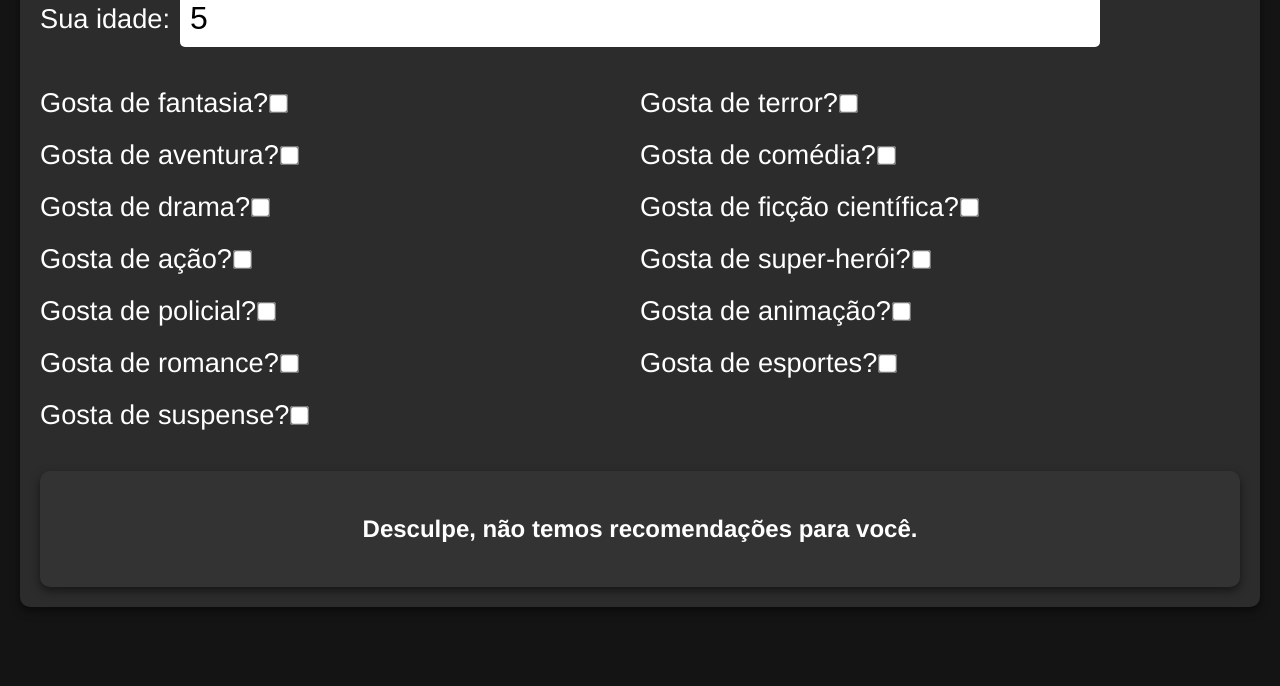
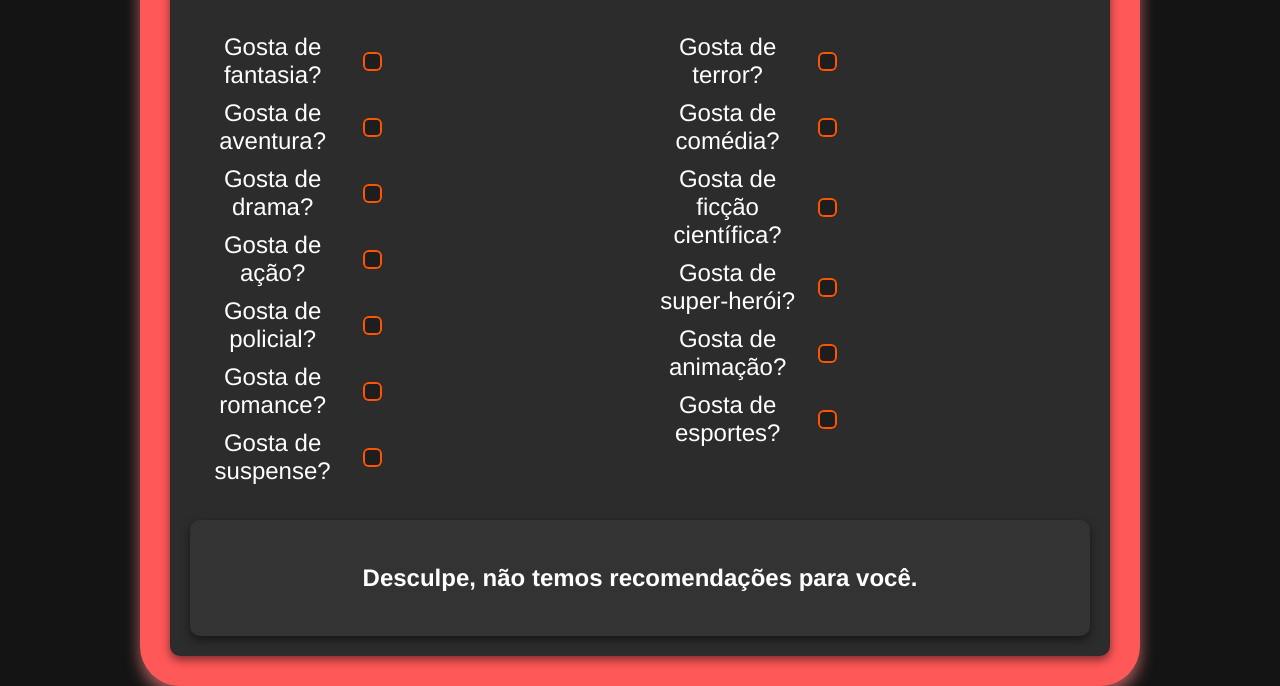
Before and after one commit to Leonardo-Adriano-3A/Recomendador-de-Filmes, a plain HTML site: page RecomendadorFIlmes/index.html in a window 1280 px wide. Shown: the part 158-844 px from the top of the page. Before the commit the page ends 800 px from the top, so only its background shows below. Drawn offline with nearby package versions, Linux system fonts and the light colour scheme.

Commit message:
Update style.css

```diff
--- a/RecomendadorFIlmes/style.css
+++ b/RecomendadorFIlmes/style.css
@@ -12,8 +12,8 @@ body {
 
 .container {
   text-align: center;
-    width: 1200px;
-    max-width: 1800px;
+  width: 900px; /* Ajuste a largura do container cinza */
+  max-width: 1200px;
   margin: 0 auto;
   padding: 20px;
   background-color: #2c2c2c;
@@ -33,9 +33,15 @@ body {
   margin-bottom: 20px;
 }
 
+.input-group label {
+  font-size: 1.7em;
+  margin-right: 10px;
+}
+
 .checkbox-container {
-    display: flex;
-    justify-content: space-between;
+  display: grid;
+  grid-template-columns: repeat(2, 1fr);
+  gap: 10px;
   margin-bottom: 20px;
 }
 
@@ -43,14 +49,13 @@ body {
   display: flex;
   flex-direction: column;
   align-items: flex-start;
-    width: 75%;
 }
 
 label {
   display: flex;
   align-items: center;
-    margin: 10px 0;
-    font-size: 1.7em;
+  margin: 5px 0;
+  font-size: 1.5em;
 }
 
 input[type="number"] {
@@ -62,9 +67,48 @@ body {
   margin: 10px;
 }
 
-  input[type="checkbox"] {
+
+/* Create a custom checkbox */
+.checkmark {
+  position: relative;
+  box-shadow: rgb(255, 84, 0) 0px 0px 0px 2px;
+  background-color: rgba(16, 16, 16, 0.5);
+  height: 15px;
+  width: 15px;
   margin-right: 10px;
-    transform: scale(1.5);
+  flex-shrink: 0;
+  transition: all 0.2s ease 0s;
+  cursor: pointer;
+  transform-origin: 0px 10px;
+  border-radius: 4px;
+  padding: 0px;
+  box-sizing: border-box;
+}
+
+.container input:checked ~ .checkmark {
+  background-color: rgba(245, 24, 24, 0.5);
+}
+
+.checkmark:after {
+  content: "";
+  position: absolute;
+  display: none;
+}
+
+.container input:checked ~ .checkmark:after {
+  display: block;
+}
+
+/* Style the checkmark/indicator */
+.container .checkmark:after {
+  left: 0.35em;
+  top: 0.15em;
+  width: 0.25em;
+  height: 0.5em;
+  border: solid white;
+  border-width: 0 0.1em 0.1em 0;
+  transform: rotate(45deg);
+  transition: all 500ms ease-in-out;
 }
 
 .recommendation {
@@ -80,7 +124,82 @@ body {
   font-weight: bold;
 }
 
-  .suaidade{
+.suaidade {
   color: #fefefe;
   font-size: 27.2px;
 }
+
+.containerblack {
+  width: 940px;
+  max-width: 1260px;
+  margin: 0 auto;
+  background-color: #ff5858;
+  border-radius: 40px;
+  box-shadow: 0 8px 15px rgba(255, 133, 133, 0.651);
+  padding: 30px; /* Adiciona padding para que o container cinza tenha espaço ao redor */
+}
+
+.containerlabel{
+  display: flex;
+  gap: 10px;
+}
+
+/* Hide the default checkbox */
+.containerlabel input {
+  position: absolute;
+  opacity: 0;
+  cursor: pointer;
+  height: 0;
+  width: 0;
+}
+
+.containerlabel input:checked ~ .checkmark:after {
+  display: block;
+}
+
+/* Style the checkmark/indicator */
+.containerlabel .checkmark {
+  position: relative;
+  box-shadow: rgb(255, 84, 0) 0px 0px 0px 2px;
+  background-color: rgba(16, 16, 16, 0.5);
+  height: 15px; /* Ajuste do tamanho da checkbox */
+  width: 15px;  /* Ajuste do tamanho da checkbox */
+  margin-right: 10px;
+  flex-shrink: 0;
+  transition: all 0.2s ease 0s;
+  cursor: pointer;
+  transform-origin: 0px 10px;
+  border-radius: 4px;
+  padding: 0px;
+  box-sizing: border-box;
+}
+
+.containerlabel .checkmark:after {
+  content: "";
+  position: absolute;
+  display: none;
+  left: 3px;  /* Ajuste para centralizar */
+  top: 1px;   /* Ajuste para centralizar */
+  width: 5px; /* Ajuste do tamanho do checkmark */
+  height: 10px; /* Ajuste do tamanho do checkmark */
+  border: solid white;
+  border-width: 0 2px 2px 0;
+  transform: rotate(45deg);
+  transition: all 500ms ease-in-out;
+}
+
+.containerlabel input:checked ~ .checkmark:after {
+  display: block;
+}
+
+/* Estilizando o grupo de checkboxes */
+.checkbox-group {
+  display: flex;
+  flex-direction: column;
+  align-items: flex-start;
+  width: 45%; /* Ajuste a largura do grupo de checkboxes */
+}
+
+label {
+
+}
```
Lines whose indentation alone changed are shown as unchanged.
